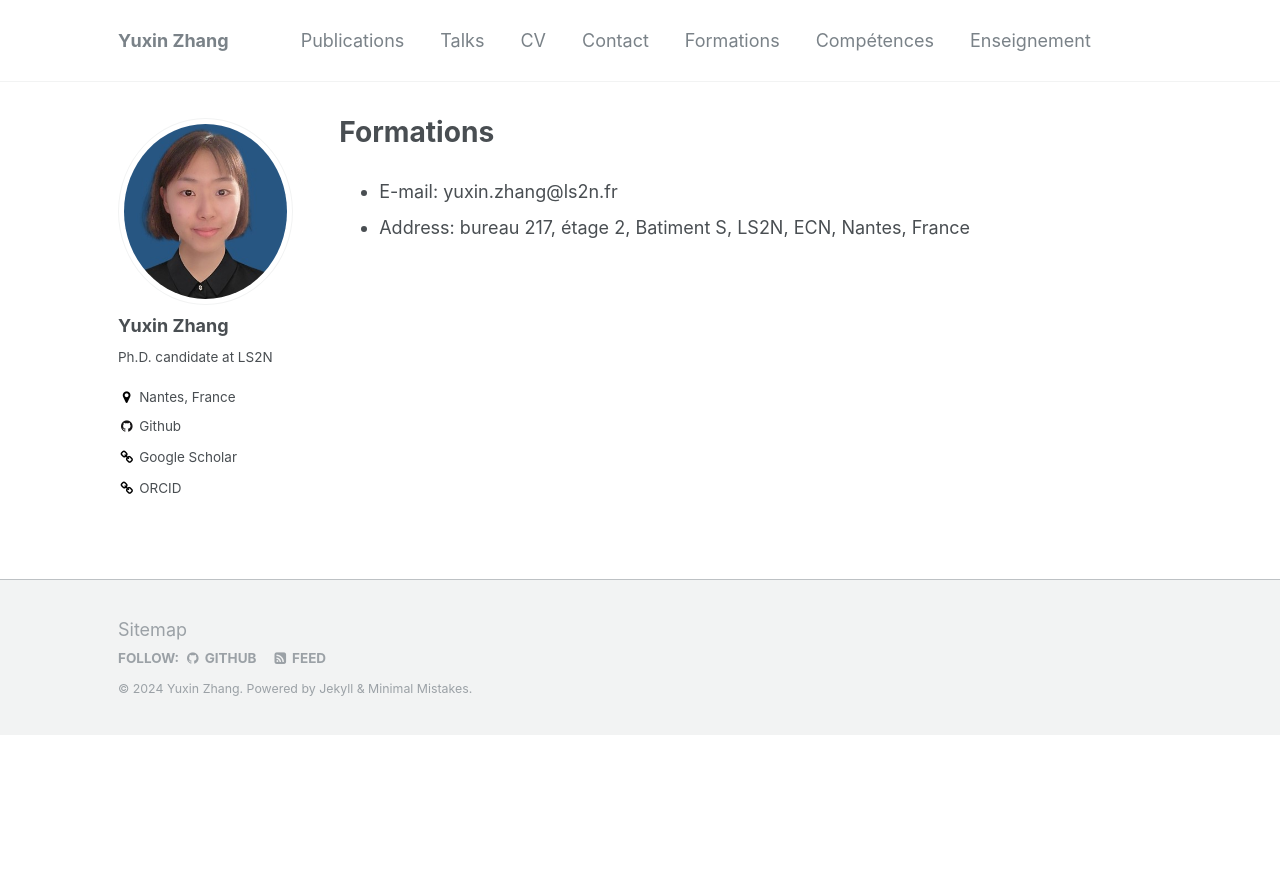
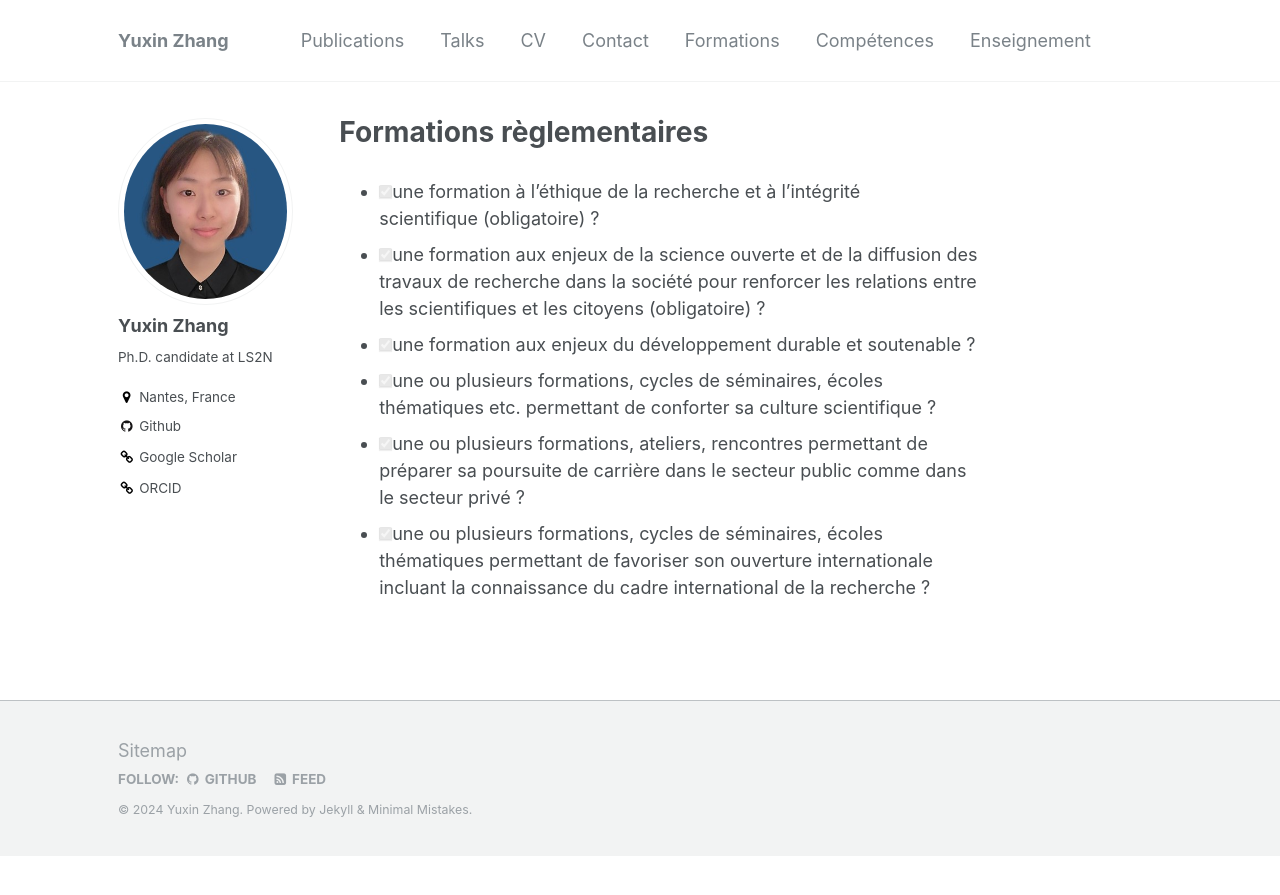
Before and after one commit to Yuxin-Zhang-Jasmine/Yuxin-Zhang-Jasmine.github.io, a Jekyll site: the page built from _pages/Formations.md, in a window 1280 px wide. Shown: the top 895 px of the page. Built offline with Jekyll 4.4.1, drawn with Linux system fonts in a browser that asks for light colours.

Commit message:
For ED_SIS requirement

```diff
--- a/_pages/Formations.md
+++ b/_pages/Formations.md
@@ -1,8 +1,12 @@
 ---
 permalink: /formations/
-title: "Formations"
+title: "Formations règlementaires"
 author_profile: true
 ---
 
-* E-mail: yuxin.zhang@ls2n.fr
-* Address: bureau 217, étage 2, Batiment S, LS2N, ECN, Nantes, France
+- [x] une formation à l’éthique de la recherche et à l’intégrité scientifique (obligatoire) ?
+- [x] une formation aux enjeux de la science ouverte et de la diffusion des travaux de recherche dans la société pour renforcer les relations entre les scientifiques et les citoyens (obligatoire) ?
+- [x] une formation aux enjeux du développement durable et soutenable ?
+- [x] une ou plusieurs formations, cycles de séminaires, écoles thématiques etc. permettant de conforter sa culture scientifique ?
+- [x] une ou plusieurs formations, ateliers, rencontres permettant de préparer sa poursuite de carrière dans le secteur public comme dans le secteur privé ?
+- [x] une ou plusieurs formations, cycles de séminaires, écoles thématiques permettant de favoriser son ouverture internationale incluant la connaissance du cadre international de la recherche ?
```
